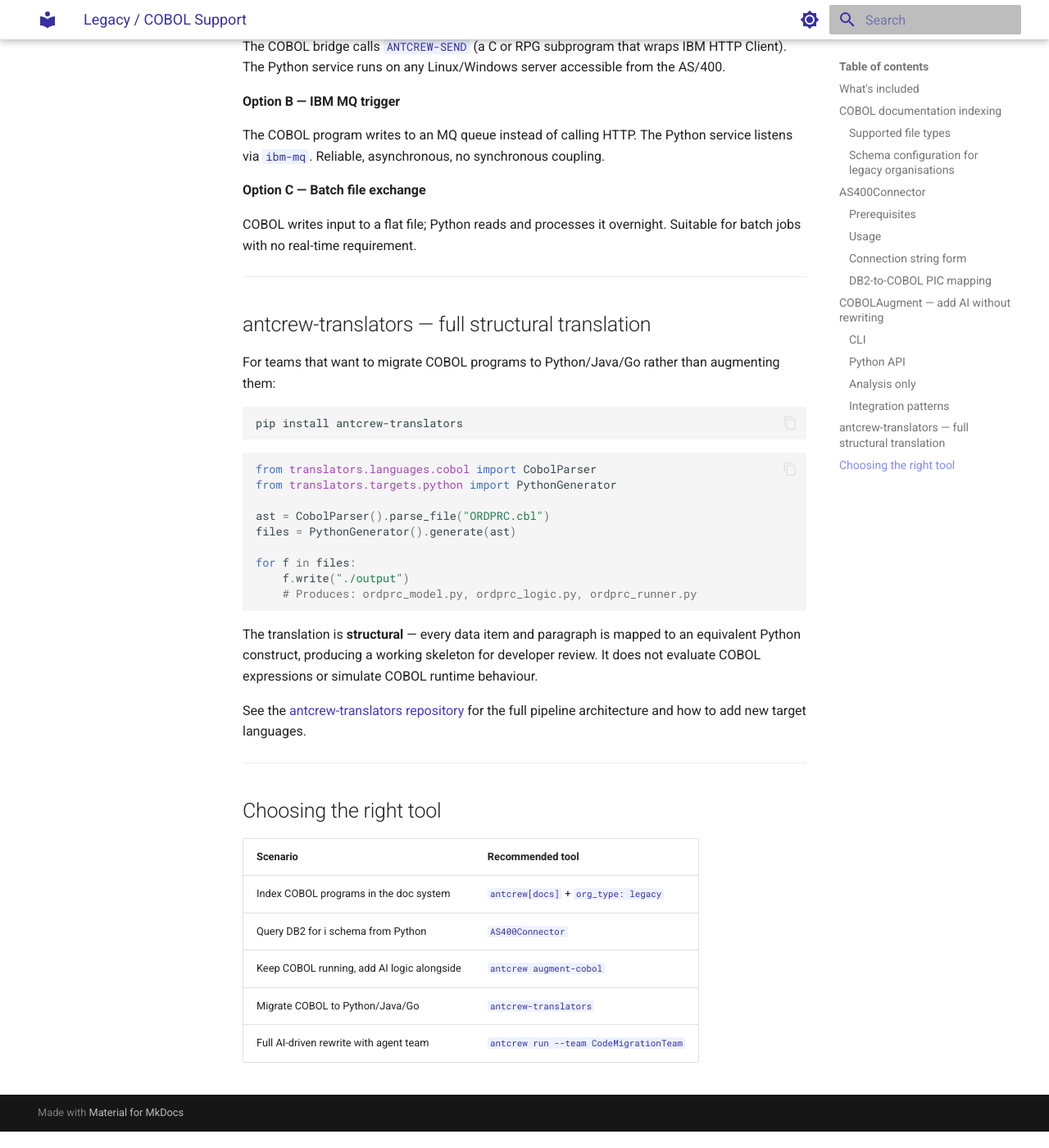
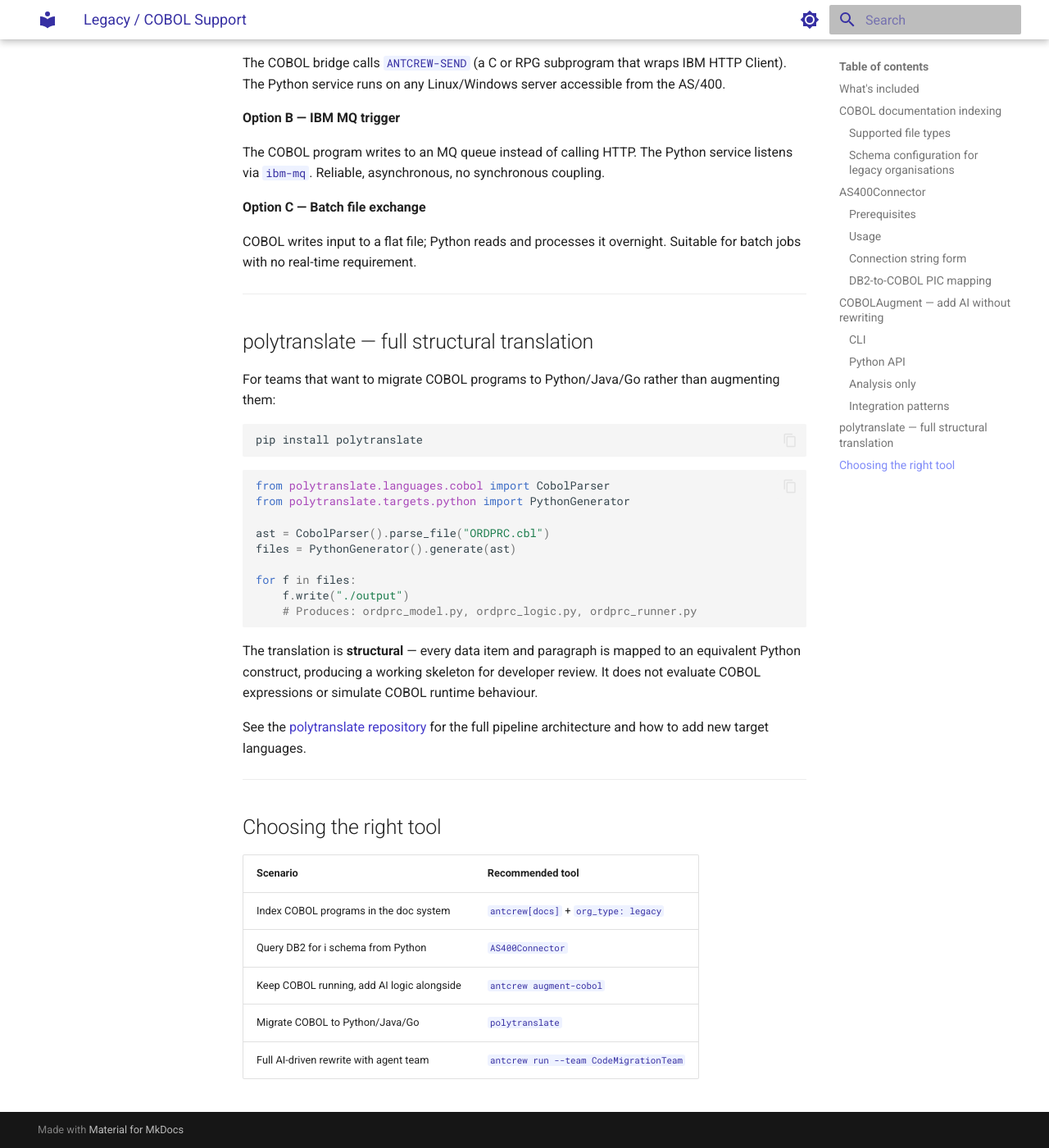
Before and after one commit to iagop03/antcrew-docs, an MkDocs documentation site: the page built from docs/engine/legacy-cobol.md, in a window 1280 px wide and 1400 px high, scrolled down 5725 px. Shown: the whole window at 82% size. Built offline with MkDocs 1.6.1 and Material for MkDocs 9.7.7, drawn with Linux system fonts in a browser that asks for light colours; some of the changed text lies outside the part shown.

Commit message:
docs(legacy): rename antcrew-translators to polytranslate
Update all references to the translators library: pip install commands,
import examples, repository link, and prose descriptions.

Co-Authored-By: Claude Sonnet 4.6 <noreply@anthropic.com>

````diff
--- a/docs/engine/legacy-cobol.md
+++ b/docs/engine/legacy-cobol.md
@@ -16,7 +16,7 @@ pip install "antcrew[docs,legacy]"
 | `org_type: legacy` in schema — enables COBOL-aware routing | `antcrew[docs]` | — |
 | `AS400Connector` — query DB2 for i tables | `antcrew[legacy]` | — |
 | `COBOLAugment` — add AI to COBOL without rewriting | `antcrew[legacy]` | `antcrew augment-cobol` |
-| COBOL → Python/Java/Go structural translation | `antcrew-translators` | — |
+| COBOL → Python/Java/Go structural translation | `polytranslate` | — |
 
 ---
 
@@ -244,17 +244,17 @@ COBOL writes input to a flat file; Python reads and processes it overnight. Suit
 
 ---
 
-## antcrew-translators — full structural translation
+## polytranslate — full structural translation
 
 For teams that want to migrate COBOL programs to Python/Java/Go rather than augmenting them:
 
 ```bash
-pip install antcrew-translators
+pip install polytranslate
 ```
 
 ```python
-from translators.languages.cobol import CobolParser
-from translators.targets.python import PythonGenerator
+from polytranslate.languages.cobol import CobolParser
+from polytranslate.targets.python import PythonGenerator
 
 ast = CobolParser().parse_file("ORDPRC.cbl")
 files = PythonGenerator().generate(ast)
@@ -266,7 +266,7 @@ for f in files:
 
 The translation is **structural** — every data item and paragraph is mapped to an equivalent Python construct, producing a working skeleton for developer review. It does not evaluate COBOL expressions or simulate COBOL runtime behaviour.
 
-See the [antcrew-translators repository](https://github.com/iagop03/antcrew-translators) for the full pipeline architecture and how to add new target languages.
+See the [polytranslate repository](https://github.com/iagop03/polytranslate) for the full pipeline architecture and how to add new target languages.
 
 ---
 
@@ -277,5 +277,5 @@ See the [antcrew-translators repository](https://github.com/iagop03/antcrew-tran
 | Index COBOL programs in the doc system | `antcrew[docs]` + `org_type: legacy` |
 | Query DB2 for i schema from Python | `AS400Connector` |
 | Keep COBOL running, add AI logic alongside | `antcrew augment-cobol` |
-| Migrate COBOL to Python/Java/Go | `antcrew-translators` |
+| Migrate COBOL to Python/Java/Go | `polytranslate` |
 | Full AI-driven rewrite with agent team | `antcrew run --team CodeMigrationTeam` |
````
Also changed, not shown: docs/engine/index.md (+1 -1 lines), docs/releases/2026-w38.md (+6 -6 lines).
